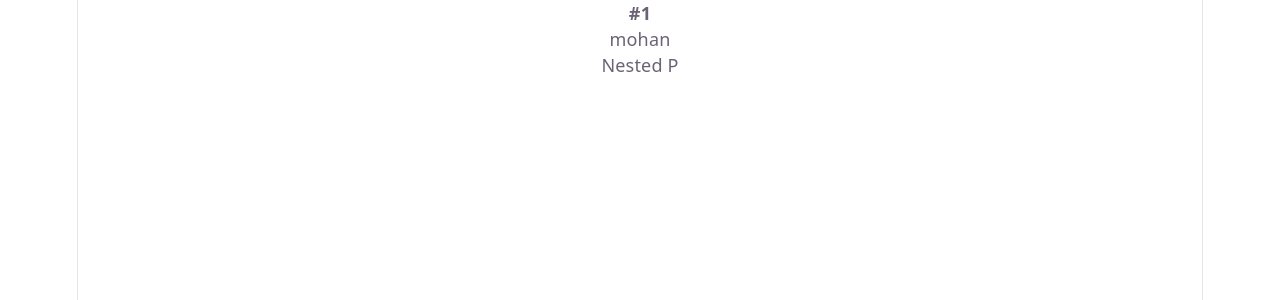
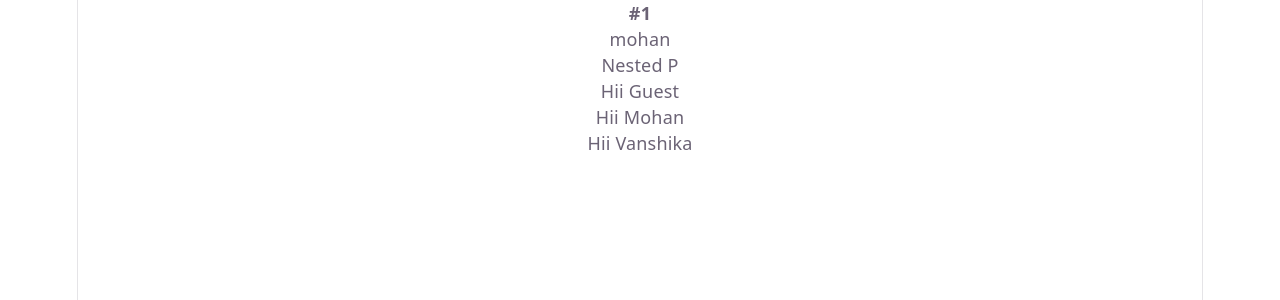
Before and after one commit to Mohan-0001/backend-engineering, a React (Vite) app in the folder React_TypeScript_Learning/: page / in a window 1280 px wide. Shown: the top 300 px of the page. Built offline with nearby package versions, Linux system fonts and the light colour scheme.

Commit message:
learn: react default props with ts

```diff
--- a/React_TypeScript_Learning/src/App.tsx
+++ b/React_TypeScript_Learning/src/App.tsx
@@ -1,9 +1,13 @@
 import { UserCard } from "./components/01.Required_Optioonal_Props"
+import { GreetA, GreetB } from "./components/02.DefaultProps"
 
 function App() {
   return (
     <>
       <UserCard id={"1"} name="mohan" subtitle={<><p>Nested P</p></>}/>
+      <GreetA/>
+      <GreetA name="Mohan" />
+      <GreetB name= "Vanshika" />
     </>
   )
 }
--- /dev/null
+++ b/React_TypeScript_Learning/src/components/02.DefaultProps.tsx
@@ -0,0 +1,20 @@
+
+
+type GreetProps = {
+    name? : string,
+    shout? : boolean
+}
+
+export function GreetA({name = 'Guest', shout=false} : GreetProps) {
+    const text = shout ? name.toUpperCase(): name;
+
+    return <p>Hii {text}</p>
+}
+
+export function GreetB(props: GreetProps){
+    const name = props.name ?? "Guest";
+    const shout = props.shout ?? false;
+    const text = shout ? name.toUpperCase() : name;
+
+    return <p>Hii {text}</p>
+}
```
